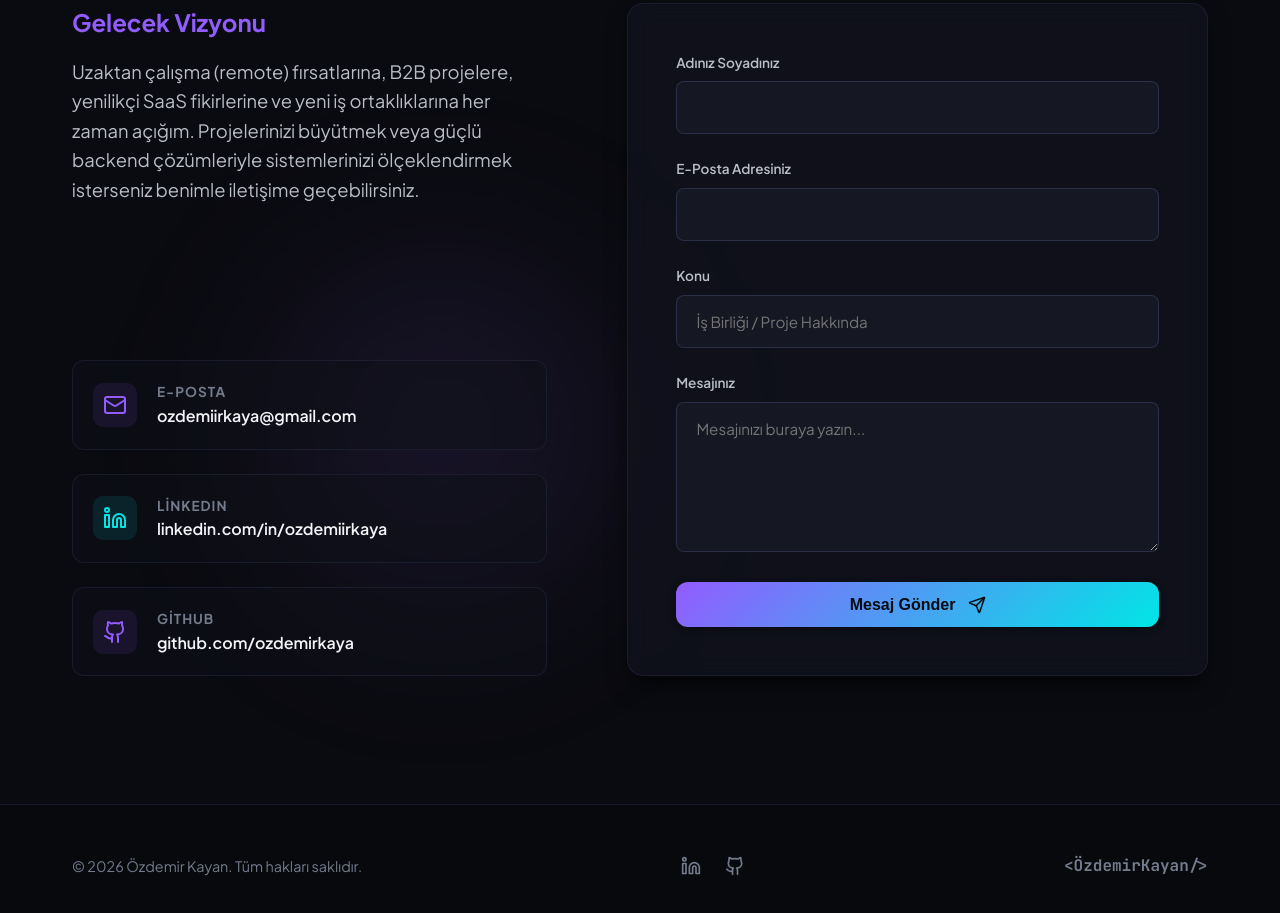
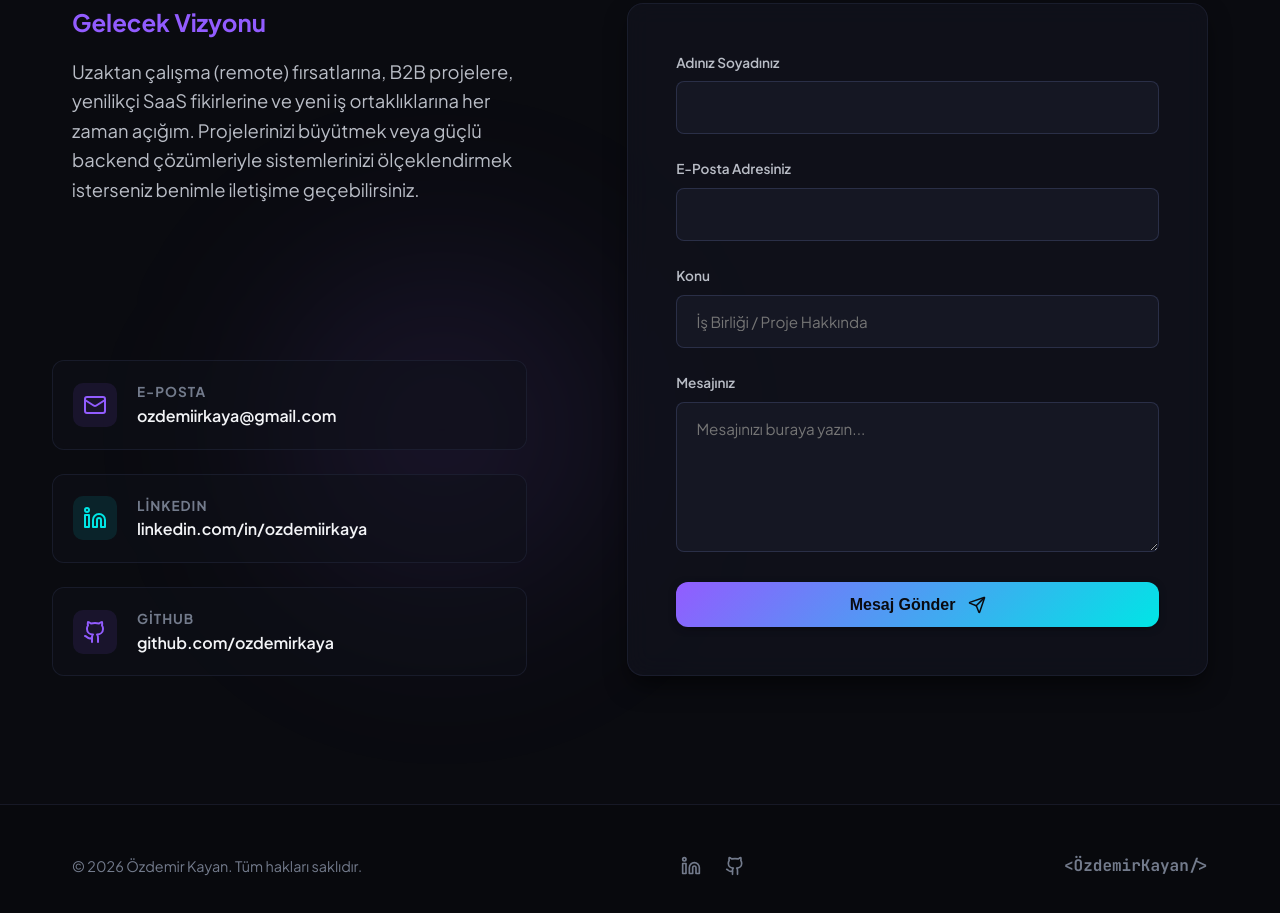
Before and after one commit to ozdemirkaya/ozdemirkaya.github.io, a website: page index.html in a window 1280 px wide. Shown: the part 4010-4923 px from the top of the page. Drawn offline with nearby package versions, Linux system fonts and the light colour scheme.

Commit message:
Fix contact cards alignment

```diff
--- a/style.css
+++ b/style.css
@@ -782,6 +782,7 @@ header.scrolled .nav-container {
   display: flex;
   flex-direction: column;
   gap: 1.5rem;
+  margin-inline: -1.25rem 1.25rem;
 }
 
 .contact-item {
```
